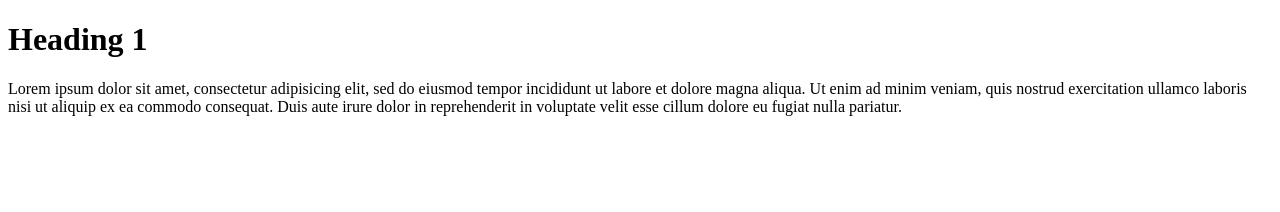
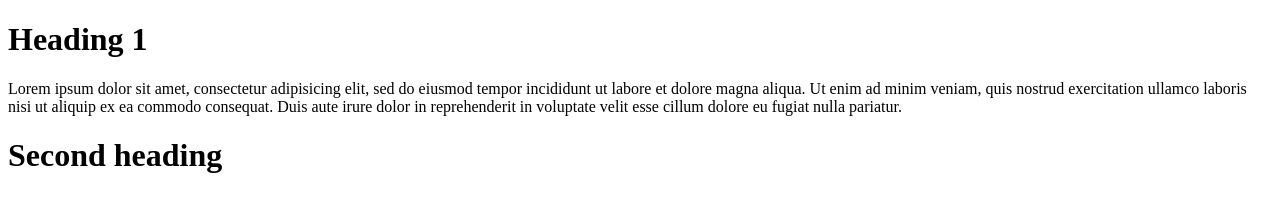
Before and after one commit to hariomkasanya/projectOne, a plain HTML site: page index.html in a window 1280 px wide. Drawn offline with Linux system fonts and the light colour scheme.

Commit message:
login two

```diff
--- a/index.html
+++ b/index.html
@@ -14,5 +14,8 @@
         ex ea commodo consequat. Duis aute irure dolor in reprehenderit
         in voluptate velit esse cillum dolore eu fugiat nulla pariatur.</p>
     </div>
+    <div class="second">
+      <h1>Second heading</h1>
+    </div>
   </body>
 </html>
```
